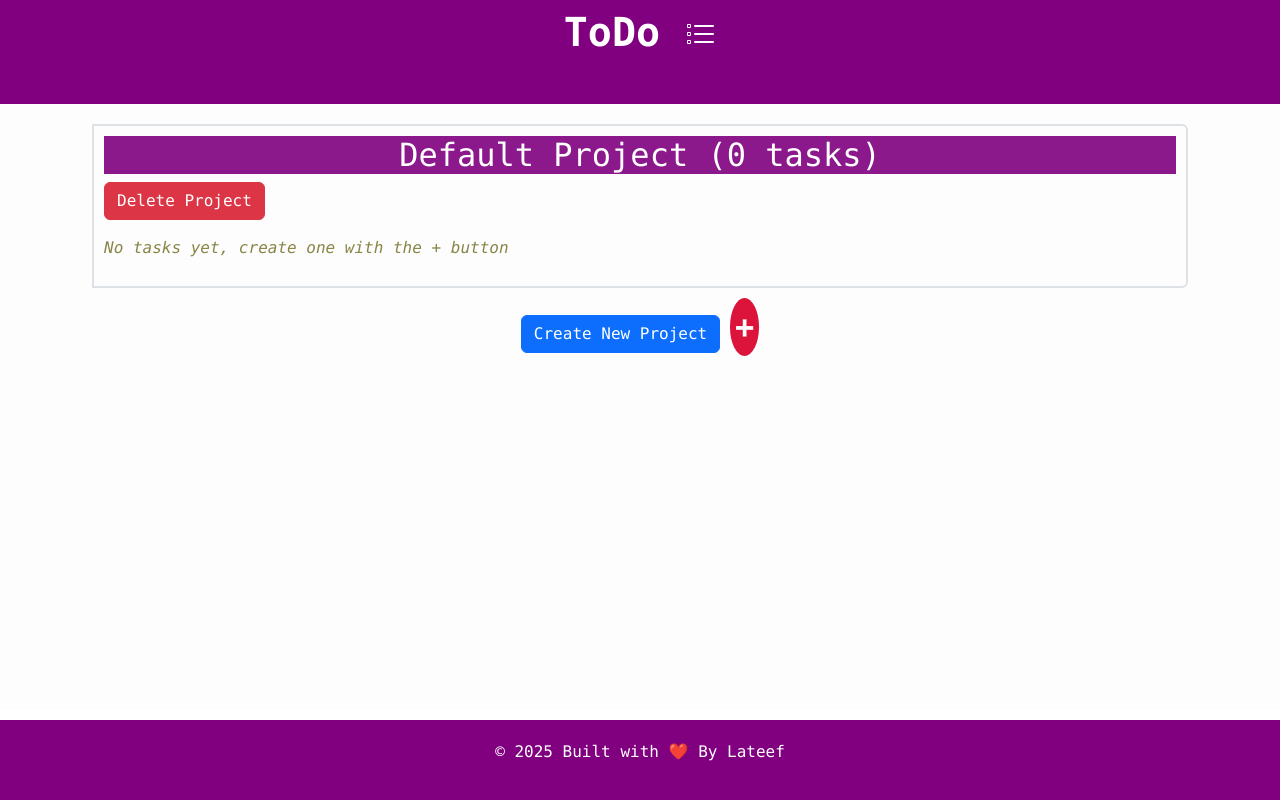
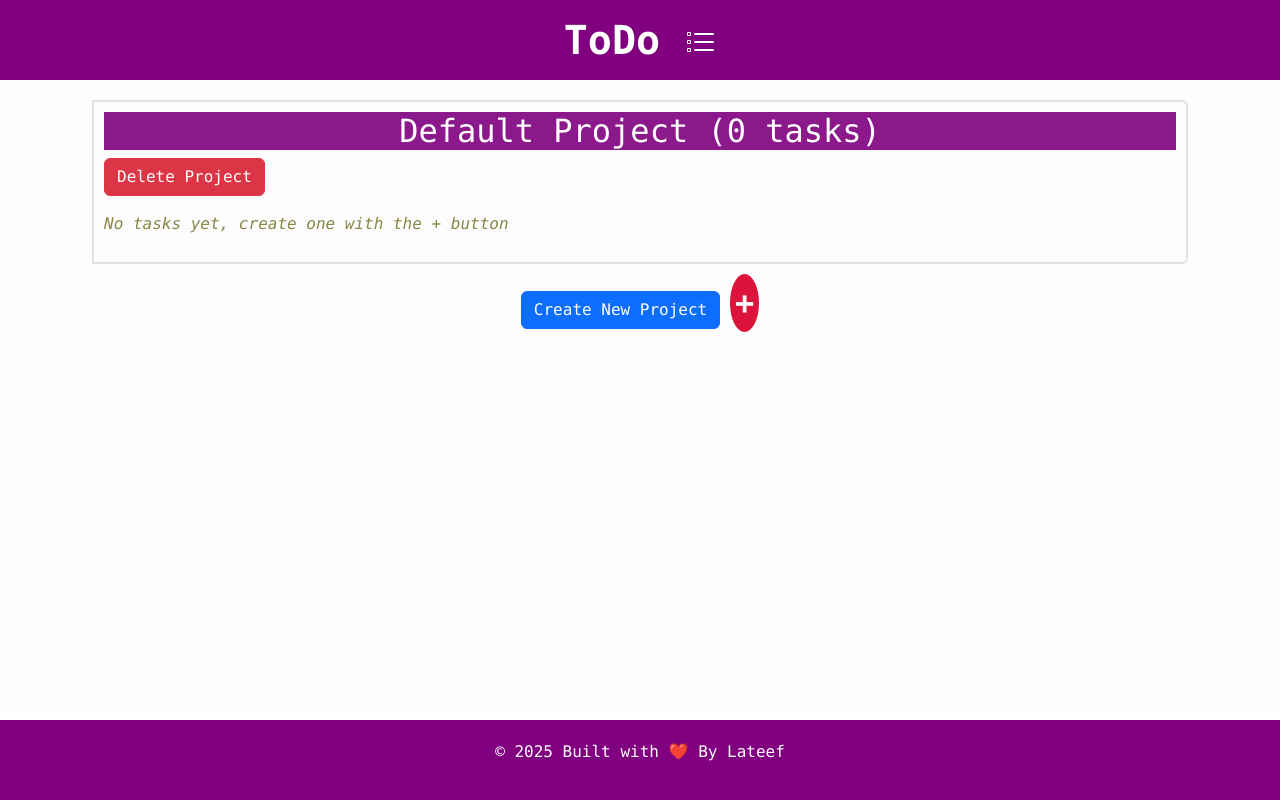
Before and after one commit to latakin/tasktodolist, a website built with webpack: page src/template.html in a window 1280 px wide. Built offline with nearby package versions, Linux system fonts and the light colour scheme.

Commit message:
added style to header

```diff
--- a/src/styles.css
+++ b/src/styles.css
@@ -125,6 +125,11 @@ dialog {
  .header {
    background-color: purple;
    color: white;
+   display: flex;
+   justify-content: center;
+   align-items: center;
+   height: 5rem;
+
 
  }
  .project-header {
--- a/src/template.html
+++ b/src/template.html
@@ -7,7 +7,7 @@
 </head>
 <body class="text-center font-monospace">
     <header class="header">
-        <h2 class="fs-1 fw-bold mb-5 mt-2">ToDo <svg  id="logo" xmlns="http://www.w3.org/2000/svg" width="32" height="32" fill="currentColor" class="bi bi-list-task" viewBox="0 0 16 16">
+        <h2 class="fs-1 fw-bold mt-2">ToDo <svg  id="logo" xmlns="http://www.w3.org/2000/svg" width="32" height="32" fill="currentColor" class="bi bi-list-task" viewBox="0 0 16 16">
              <path fill-rule="evenodd" d="M2 2.5a.5.5 0 0 0-.5.5v1a.5.5 0 0 0 .5.5h1a.5.5 0 0 0 .5-.5V3a.5.5 0 0 0-.5-.5zM3 3H2v1h1z"/>
             <path d="M5 3.5a.5.5 0 0 1 .5-.5h9a.5.5 0 0 1 0 1h-9a.5.5 0 0 1-.5-.5M5.5 7a.5.5 0 0 0 0 1h9a.5.5 0 0 0 0-1zm0 4a.5.5 0 0 0 0 1h9a.5.5 0 0 0 0-1z"/>
             <path fill-rule="evenodd" d="M1.5 7a.5.5 0 0 1 .5-.5h1a.5.5 0 0 1 .5.5v1a.5.5 0 0 1-.5.5H2a.5.5 0 0 1-.5-.5zM2 7h1v1H2zm0 3.5a.5.5 0 0 0-.5.5v1a.5.5 0 0 0 .5.5h1a.5.5 0 0 0 .5-.5v-1a.5.5 0 0 0-.5-.5zm1 .5H2v1h1z"/>
```
